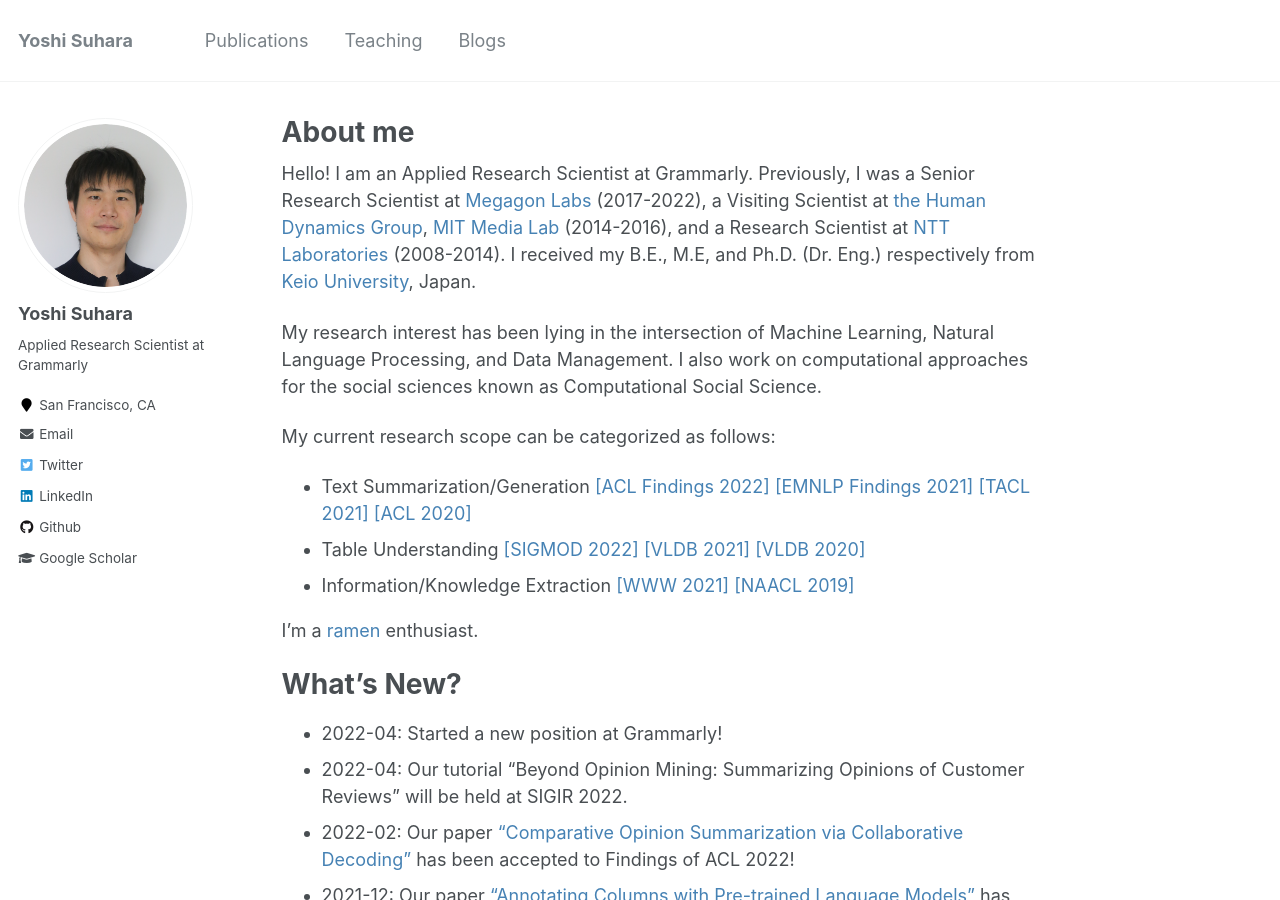
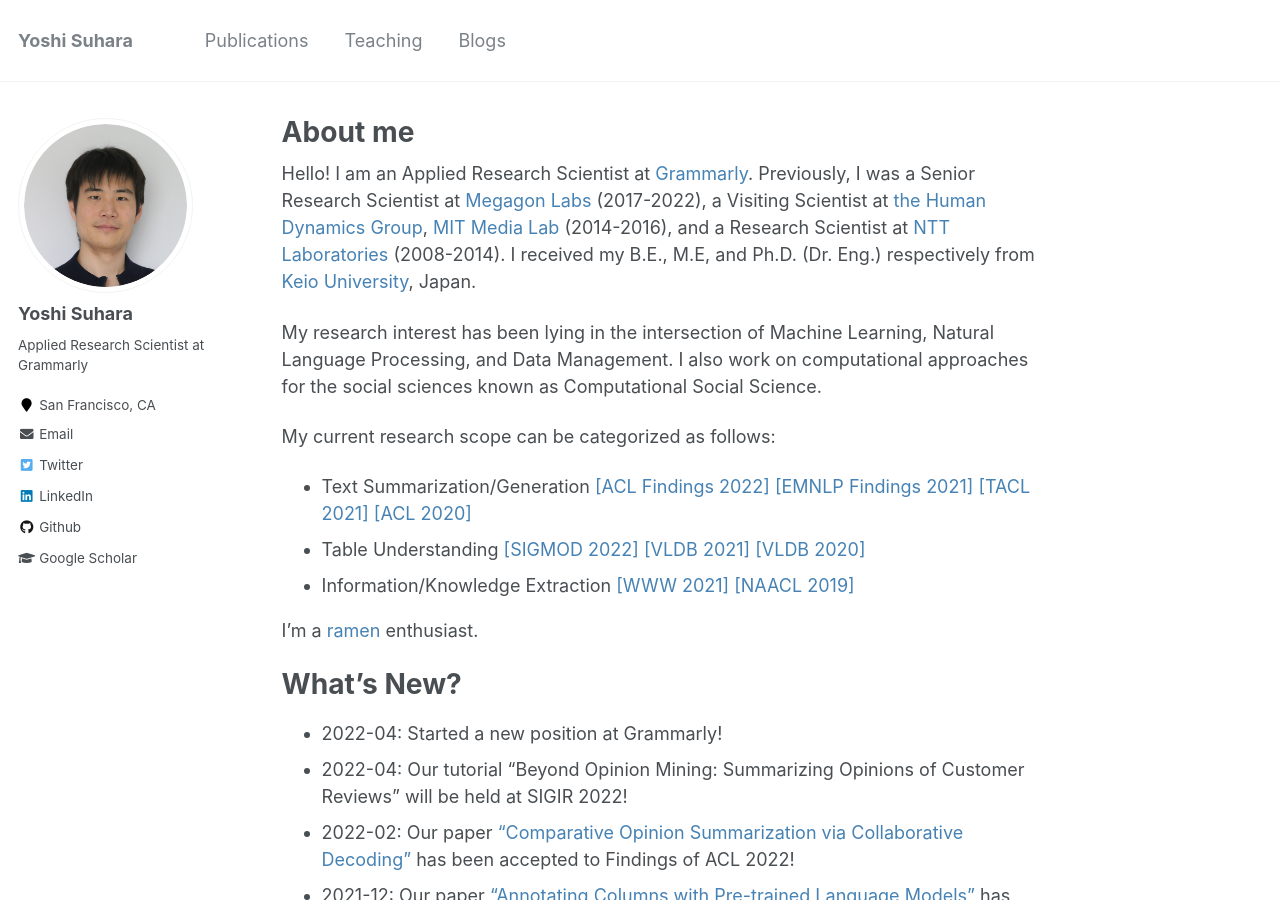
Before and after one commit to suhara/suhara.github.io, a Jekyll site: the page built from _pages/about.md, in a window 1280 px wide and 900 px high. Built offline with Jekyll 4.4.1, drawn with Linux system fonts in a browser that asks for light colours.

```diff
--- a/_pages/about.md
+++ b/_pages/about.md
@@ -8,7 +8,7 @@ redirect_from:
   - /about.html
 ---
 
-Hello! I am an Applied Research Scientist at Grammarly. Previously, I was a Senior Research Scientist at [Megagon Labs](https://megagon.ai) (2017-2022), a Visiting Scientist at [the Human Dynamics Group](https://www.media.mit.edu/groups/human-dynamics/overview/), [MIT Media Lab](https://www.media.mit.edu/) (2014-2016), and a Research Scientist at [NTT Laboratories](https://www.ntt.co.jp/RD/e/index.html) (2008-2014). I received my B.E., M.E, and Ph.D. (Dr. Eng.) respectively from [Keio University](https://www.keio.ac.jp/en/), Japan.
+Hello! I am an Applied Research Scientist at [Grammarly](https://www.grammarly.com/about). Previously, I was a Senior Research Scientist at [Megagon Labs](https://megagon.ai) (2017-2022), a Visiting Scientist at [the Human Dynamics Group](https://www.media.mit.edu/groups/human-dynamics/overview/), [MIT Media Lab](https://www.media.mit.edu/) (2014-2016), and a Research Scientist at [NTT Laboratories](https://www.ntt.co.jp/RD/e/index.html) (2008-2014). I received my B.E., M.E, and Ph.D. (Dr. Eng.) respectively from [Keio University](https://www.keio.ac.jp/en/), Japan.
 
 My research interest has been lying in the intersection of Machine Learning, Natural Language Processing, and Data Management. I also work on computational approaches for the social sciences known as Computational Social Science.
 
@@ -23,7 +23,7 @@ I'm a [ramen](https://en.wikipedia.org/wiki/Ramen) enthusiast.
 What's New?
 ======
 - 2022-04: Started a new position at Grammarly!
-- 2022-04: Our tutorial "Beyond Opinion Mining: Summarizing Opinions of Customer Reviews" will be held at SIGIR 2022.
+- 2022-04: Our tutorial "Beyond Opinion Mining: Summarizing Opinions of Customer Reviews" will be held at SIGIR 2022!
 - 2022-02: Our paper ["Comparative Opinion Summarization via Collaborative Decoding"](https://arxiv.org/abs/2110.07520) has been accepted to Findings of ACL 2022!
 - 2021-12: Our paper ["Annotating Columns with Pre-trained Language Models"](https://arxiv.org/abs/2104.01785) has been accepted at SIGMOD 2022!
 - 2021-11: Happy to be selected as an Outstanding Reviewer at [EMNLP 2022](https://2021.emnlp.org/)
```
